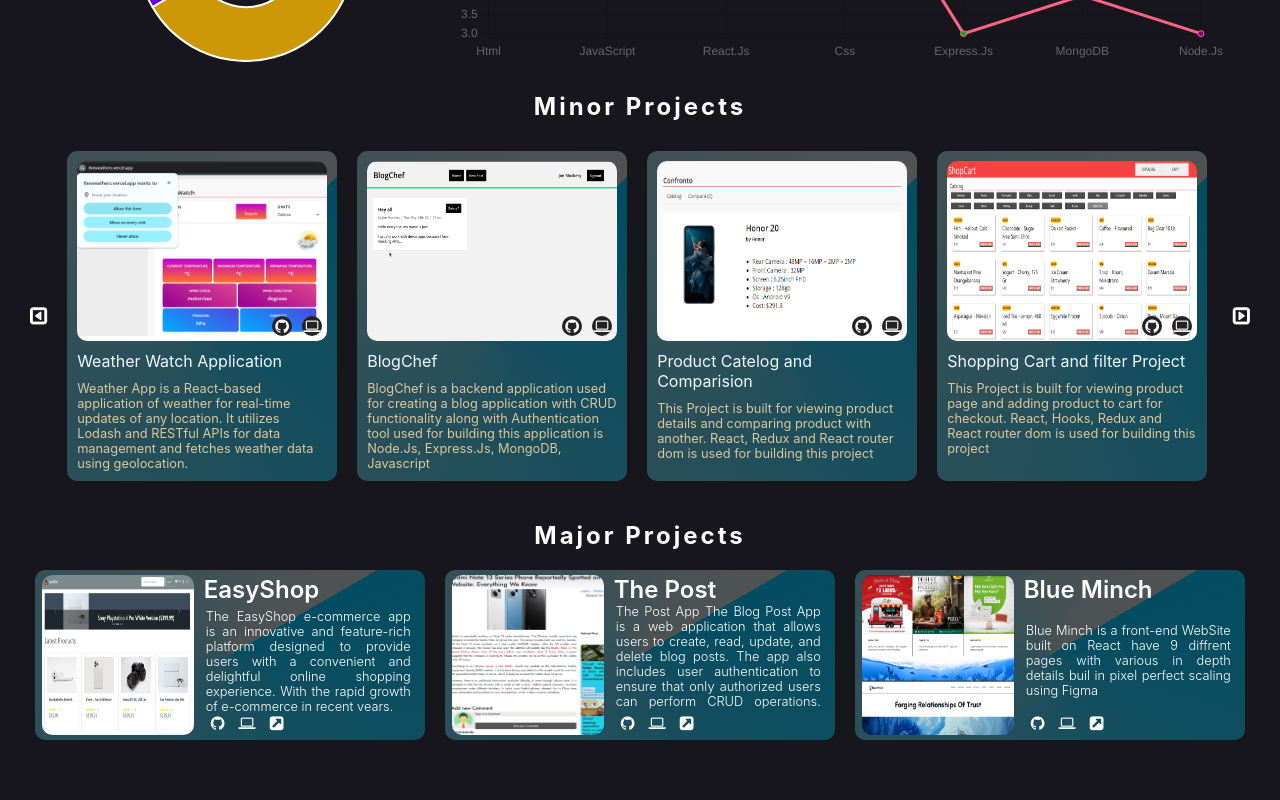
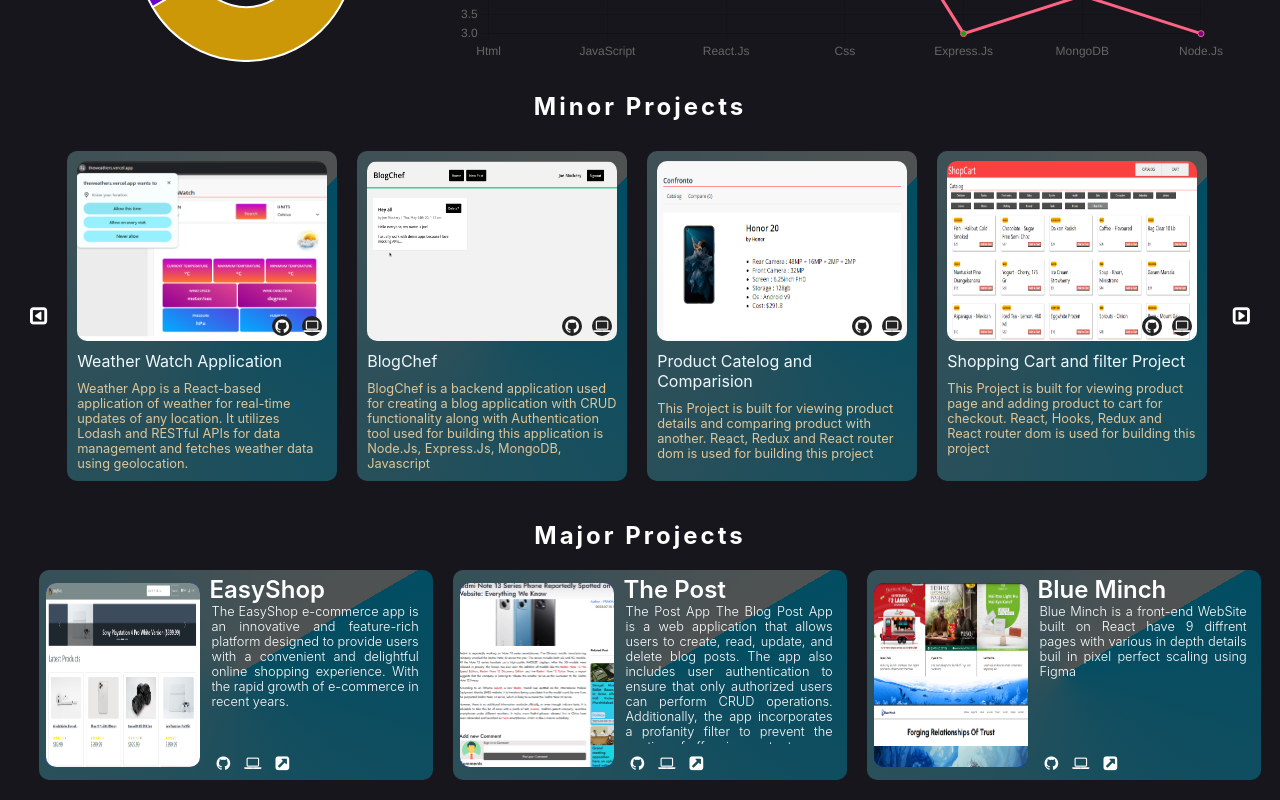
Before and after one commit to joinprakhar/frontend, a React (Create React App) app: page / in a window 1280 px wide. Shown: the part 1448-2248 px from the top of the page. Before the commit the page ends 2208 px from the top, so only its background shows below. Built offline with nearby package versions, Linux system fonts and the light colour scheme.

Commit message:
chsdfhjghj

```diff
--- a/src/Component/CSS/ProjectDetailModal.css
+++ b/src/Component/CSS/ProjectDetailModal.css
@@ -3,7 +3,7 @@
   justify-content: center;
   align-items: flex-start;
   max-width: 90vw;
-  max-height: 450px;
+  max-height: 900px;
 }
 
 .project-detail-image-box {
@@ -13,7 +13,7 @@
 }
 
 .project-detail-image-box img {
-  height: 300px;
+  height: 400px;
   object-fit: contain;
 }
 
@@ -27,7 +27,7 @@
   justify-content: flex-start;
   align-items: flex-start;
   width: 55%;
-  max-height: 432px;
+  max-height: 700px;
   margin: 0 10px;
   padding: 0px;
 }
@@ -36,10 +36,12 @@
   font-size: 2rem;
   font-weight: 500;
   padding: 10px;
+  display: flex;
+  justify-content: space-between;
 }
 
 .project-large-desc {
-  height: 300px;
+  height: 400px;
   overflow-y: scroll;
   padding: 0px 0;
   margin-bottom: 10px;
@@ -64,7 +66,7 @@
 @media (max-width: 768px) {
   .project-detail-box {
     display: block;
-    max-height: 90vh;
+    max-height: 100vh;
     overflow: scroll;
   }
   .project-detail-image-box {
@@ -78,7 +80,9 @@
     margin-top: 20px;
   }
 
-  .project-detail-detail-box {
-    max-height: 600px;
+  .project-large-desc {
+    max-height: none;
+    height: max-content;
+    overflow-y: visible;
   }
 }
--- a/src/Component/CSS/projects.css
+++ b/src/Component/CSS/projects.css
@@ -13,8 +13,8 @@
   flex-direction: row;
   justify-content: space-around;
   align-items: center;
-  width: 380px;
-  height: 160px;
+  width: 30%;
+  height: 200px;
   border-radius: 10px;
   background: #2a6481;
   background: conic-gradient(from 60deg, #024d62, #505252);
@@ -33,7 +33,7 @@
 
 .project-image {
   background-color: blue;
-  height: 100%;
+  height: 92%;
   width: 40%;
 }
 
@@ -53,7 +53,7 @@
   margin: 5px 5px;
 }
 
-.project-info > div:nth-child(1) {
+.project-info span {
   margin: 0px;
   text-align: left;
   height: 35px;
@@ -62,7 +62,7 @@
   color: #ffffff;
 }
 
-.project-info > div:nth-child(2) {
+.project-info p {
   max-width: 250px;
   margin: 0px 2px;
   border-radius: 0;
@@ -72,6 +72,7 @@
   color: #ffffff;
   text-align: justify;
   overflow: hidden;
+  max-height: 140px;
 }
 
 .major-project-link {
--- a/src/Component/Projects.jsx
+++ b/src/Component/Projects.jsx
@@ -36,6 +36,7 @@ const Projects = () => {
           flexDirection: "row",
           flexWrap: "wrap",
           margin: "10px",
+          width: "100%",
           justifyContent: "center",
         }}
       >
@@ -68,8 +69,12 @@ function MajorProjects({ ele }) {
           <img src={ele?.image[0]} alt="" />
         </div>
         <div className="project-info">
-          <div>{ele?.name}</div>
-          <div>{ele?.desc}</div>
+          <div>
+            <span>{ele?.name}</span>
+            <br />
+            <p>{ele?.desc}</p>
+          </div>
+          <div></div>
           <div className="major-project-link">
             <a href={ele?.git} target="_blank">
               <i title="GitHub" class="fa fa-github"></i>
--- a/src/Component/Small Components/ProjectDetailModal.jsx
+++ b/src/Component/Small Components/ProjectDetailModal.jsx
@@ -11,12 +11,14 @@ const ProjectDetailModal = ({ data }) => {
     <div style={{ display: "flex", flexDirection: "column" }}>
       <div className="project-large-heading">
         {data?.name}
+        <div>
           <a href={data?.git} target="_blank">
             <i title="GitHub" class="fa fa-github" style={{}}></i>
           </a>
           <a href={data?.live} target="_blank">
             <i title="Deployement" class="fa fa-laptop"></i>
           </a>
+        </div>
       </div>
       <div className="project-detail-box">
         <div className="project-detail-image-box">
@@ -48,7 +50,10 @@ const ProjectDetailModal = ({ data }) => {
               return <p>{ele}</p>;
             })}
           </div>
-          <div style={{ display: "flex", flexWrap: "wrap" }}>
+          <h3>Tools Used</h3>
+          <div
+            style={{ display: "flex", flexWrap: "wrap", paddingBottom: "10px" }}
+          >
             {tools &&
               tools.map((ele) => {
                 return (
```
Lines whose indentation alone changed are shown as unchanged.
